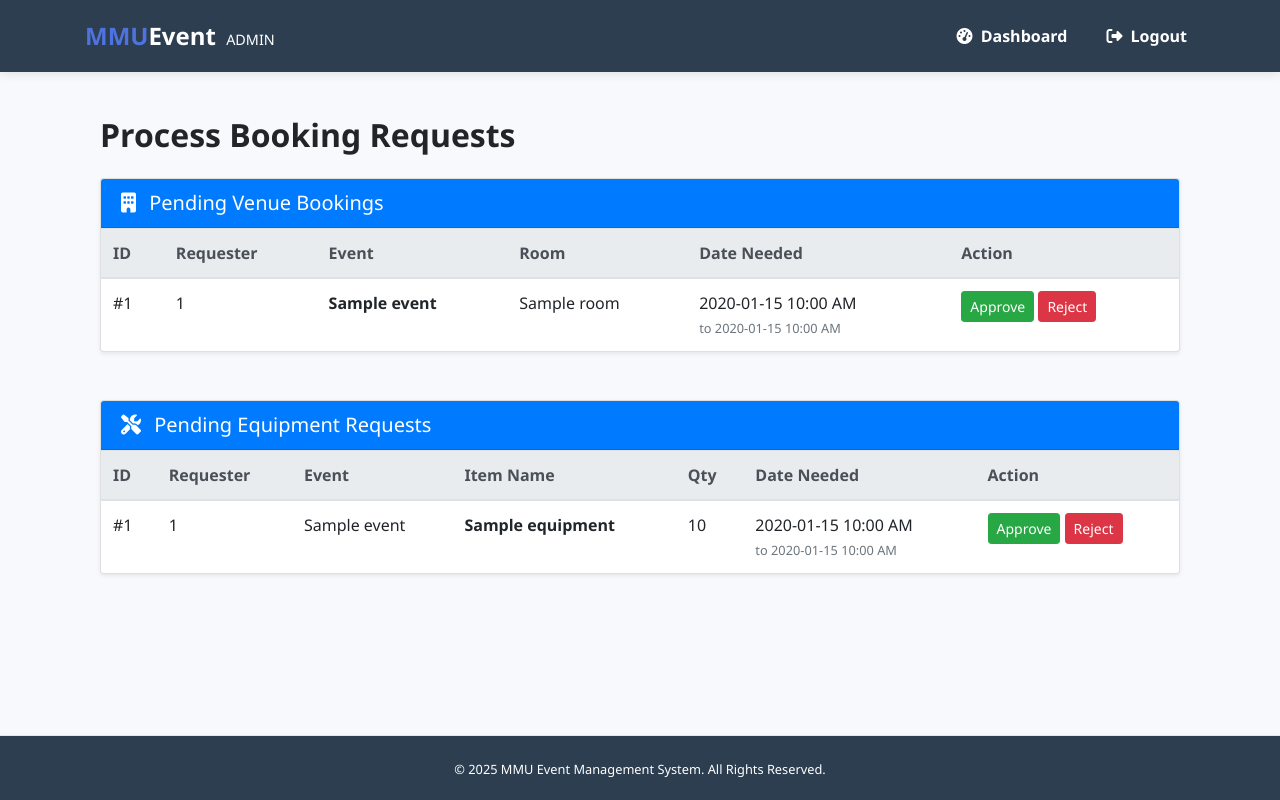
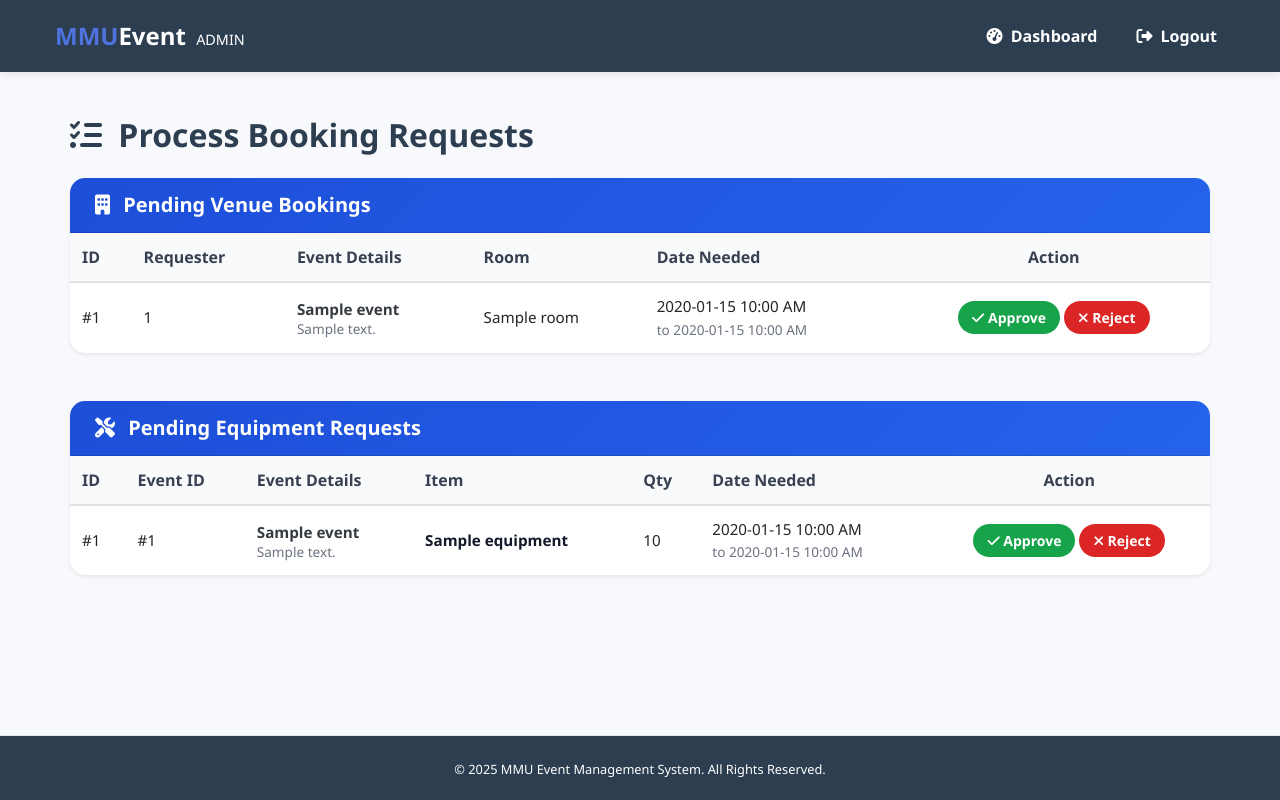
Before and after one commit to Kisryo/Campus-Event-Scheduling-And-Space-Management-System, a Python web app: template templates/admin/process_requests.html in a window 1280 px wide. Run offline with Jinja, Linux system fonts and the light colour scheme; the template is opened without the code that fills it: most values are stand-ins (such as "Sample title", 1, 10 or a date in 2020); some libraries are stand-ins or nearby versions.

Commit message:
Update process_requests.html

```diff
--- a/templates/admin/process_requests.html
+++ b/templates/admin/process_requests.html
@@ -2,9 +2,12 @@
 {% block title %}Process Requests | Admin{% endblock %}
 
 {% block content %}
+
 <div class="container mt-4">
 
-    <h2 class="font-weight-bold mb-4">Process Booking Requests</h2>
+    <h2 class="mb-4">
+        <i class="fas fa-tasks mr-2"></i> Process Booking Requests
+    </h2>
 
     {% with messages = get_flashed_messages(with_categories=true) %}
       {% if messages %}
@@ -15,39 +18,58 @@
     {% endwith %}
 
     <div class="card shadow-sm mb-5">
-        <div class="card-header bg-primary text-white">
-            <h5 class="mb-0"><i class="fas fa-building mr-2"></i> Pending Venue Bookings</h5>
+        <div class="card-header">
+            <h5><i class="fas fa-building mr-2"></i> Pending Venue Bookings</h5>
         </div>
+
         <div class="card-body p-0">
             {% if venue_requests|length == 0 %}
-                <div class="p-4 text-center text-muted">No pending venue requests.</div>
+                <div class="empty-state text-center">
+                    <i class="fas fa-check-circle fa-2x mb-2"></i><br>
+                    No pending venue requests.
+                </div>
             {% else %}
                 <div class="table-responsive">
-                    <table class="table table-hover mb-0">
-                        <thead class="thead-light">
+                    <table class="table table-hover">
+                        <thead>
                             <tr>
                                 <th>ID</th>
                                 <th>Requester</th>
-                                <th>Event</th>
+                                <th>Event Details</th>
                                 <th>Room</th>
                                 <th>Date Needed</th>
-                                <th>Action</th>
+                                <th class="text-center">Action</th>
                             </tr>
                         </thead>
                         <tbody>
                             {% for b in venue_requests %}
                             <tr>
                                 <td>#{{ b.booking_id }}</td>
-                                <td>{{ b.event.organizer_id }}</td>
-                                <td><span class="font-weight-bold">{{ b.event.title }}</span></td>
+                                <td>{{ b.req_organizer_id or b.req_lecturer_id }}</td> <td>
+                                    <div class="font-weight-bold text-dark">{{ b.event.title }}</div>
+                                    <small class="text-muted d-block" style="max-width: 250px; line-height: 1.2;">
+                                        {{ b.event.description | truncate(60) }}
+                                    </small>
+                                </td>
+
                                 <td>{{ b.room.room_name }}</td>
                                 <td>
-                                    {{ b.req_start_datetime.strftime('%Y-%m-%d %I:%M %p') }} <br>
-                                    <small class="text-muted">to {{ b.req_end_datetime.strftime('%Y-%m-%d %I:%M %p') }}</small>
+                                    {{ b.req_start_datetime.strftime('%Y-%m-%d %I:%M %p') }}<br>
+                                    <small class="text-muted">
+                                        to {{ b.req_end_datetime.strftime('%Y-%m-%d %I:%M %p') }}
+                                    </small>
                                 </td>
-                                <td>
-                                    <a href="{{ url_for('admin_view.booking_action', booking_id=b.booking_id, action='approve') }}" class="btn btn-success btn-sm" onclick="return confirm('Are you sure you want to approve?');">Approve</a>
-                                    <a href="{{ url_for('admin_view.booking_action', booking_id=b.booking_id, action='reject') }}" class="btn btn-danger btn-sm" onclick="return confirm('Are you sure you want to reject?');">Reject</a>
+                                <td class="text-center">
+                                    <a href="{{ url_for('admin_view.booking_action', booking_id=b.booking_id, action='approve') }}"
+                                       class="btn btn-success btn-sm"
+                                       onclick="return confirm('Approve this booking?');">
+                                       <i class="fas fa-check"></i> Approve
+                                    </a>
+                                    <a href="{{ url_for('admin_view.booking_action', booking_id=b.booking_id, action='reject') }}"
+                                       class="btn btn-danger btn-sm"
+                                       onclick="return confirm('Reject this booking?');">
+                                       <i class="fas fa-times"></i> Reject
+                                    </a>
                                 </td>
                             </tr>
                             {% endfor %}
@@ -59,40 +81,60 @@
     </div>
 
     <div class="card shadow-sm mb-5">
-        <div class="card-header bg-primary text-white">
-            <h5 class="mb-0"><i class="fas fa-tools mr-2"></i> Pending Equipment Requests</h5>
+        <div class="card-header">
+            <h5><i class="fas fa-tools mr-2"></i> Pending Equipment Requests</h5>
         </div>
+
         <div class="card-body p-0">
             {% if equipment_requests|length == 0 %}
-                <div class="p-4 text-center text-muted">No pending equipment requests.</div>
+                <div class="empty-state text-center">
+                    <i class="fas fa-check-circle fa-2x mb-2"></i><br>
+                    No pending equipment requests.
+                </div>
             {% else %}
                 <div class="table-responsive">
-                    <table class="table table-hover mb-0">
-                        <thead class="thead-light">
+                    <table class="table table-hover">
+                        <thead>
                             <tr>
                                 <th>ID</th>
-                                <th>Requester</th>
-                                <th>Event</th>
-                                <th>Item Name</th>
+                                <th>Event ID</th>
+                                <th>Event Details</th>
+                                <th>Item</th>
                                 <th>Qty</th>
                                 <th>Date Needed</th>
-                                <th>Action</th>
+                                <th class="text-center">Action</th>
                             </tr>
                         </thead>
                         <tbody>
                             {% for r in equipment_requests %}
                             <tr>
                                 <td>#{{ r.request_id }}</td>
-                                <td>{{ r.event.organizer_id }}</td>
-                                <td>{{ r.event.title }}</td>
+                                <td>#{{ r.event_id }}</td> <td>
+                                    <div class="font-weight-bold text-dark">{{ r.event.title }}</div>
+                                    <small class="text-muted d-block" style="max-width: 250px; line-height: 1.2;">
+                                        {{ r.event.description | truncate(60) }}
+                                    </small>
+                                </td>
+
                                 <td class="font-weight-bold">{{ r.equipment.item_name }}</td>
                                 <td>{{ r.quantity }}</td>
-                                <td>{{ r.event.start_datetime.strftime('%Y-%m-%d %I:%M %p') }}<br>
-                                <small class="text-muted">to {{ r.event.end_datetime.strftime('%Y-%m-%d %I:%M %p') }}</small>
+                                <td>
+                                    {{ r.event.start_datetime.strftime('%Y-%m-%d %I:%M %p') }}<br>
+                                    <small class="text-muted">
+                                        to {{ r.event.end_datetime.strftime('%Y-%m-%d %I:%M %p') }}
+                                    </small>
                                 </td>
-                                <td>
-                                    <a href="{{ url_for('admin_view.equipment_action', req_id=r.request_id, action='approve') }}" class="btn btn-success btn-sm" onclick="return confirm('Are you sure you want to approve?');">Approve</a>
-                                    <a href="{{ url_for('admin_view.equipment_action', req_id=r.request_id, action='reject') }}" class="btn btn-danger btn-sm" onclick="return confirm('Are you sure you want to reject?');">Reject</a>
+                                <td class="text-center">
+                                    <a href="{{ url_for('admin_view.equipment_action', req_id=r.request_id, action='approve') }}"
+                                       class="btn btn-success btn-sm"
+                                       onclick="return confirm('Approve this request?');">
+                                       <i class="fas fa-check"></i> Approve
+                                    </a>
+                                    <a href="{{ url_for('admin_view.equipment_action', req_id=r.request_id, action='reject') }}"
+                                       class="btn btn-danger btn-sm"
+                                       onclick="return confirm('Reject this request?');">
+                                       <i class="fas fa-times"></i> Reject
+                                    </a>
                                 </td>
                             </tr>
                             {% endfor %}
@@ -104,4 +146,122 @@
     </div>
 
 </div>
+
+<style>
+/* =============================
+   GENERAL LAYOUT
+============================= */
+.container {
+    max-width: 1200px;
+}
+
+h2 {
+    font-weight: 700;
+    color: #2c3e50;
+}
+
+/* =============================
+   ALERTS
+============================= */
+.alert {
+    border-radius: 10px;
+    font-size: 0.95rem;
+}
+
+/* =============================
+   CARD DESIGN
+============================= */
+.card {
+    border-radius: 15px;
+    border: none;
+    overflow: hidden;
+}
+
+.card-header {
+    background: linear-gradient(135deg, #1d4ed8, #2563eb);
+    color: white;
+    padding: 15px 25px;
+}
+
+.card-header h5 {
+    margin: 0;
+    font-weight: 600;
+}
+
+/* =============================
+   TABLE STYLING
+============================= */
+.table {
+    margin-bottom: 0;
+}
+
+.table thead th {
+    border-top: none;
+    font-weight: 600;
+    color: #374151;
+    background-color: #f8fafc;
+}
+
+.table tbody tr {
+    transition: all 0.2s ease;
+}
+
+.table tbody tr:hover {
+    background-color: #f1f5f9;
+}
+
+.table td {
+    vertical-align: middle;
+    font-size: 0.95rem;
+}
+
+/* =============================
+   BUTTONS
+============================= */
+.btn-sm {
+    padding: 6px 14px;
+    border-radius: 20px;
+    font-weight: 600;
+}
+
+.btn-success {
+    background-color: #16a34a;
+    border: none;
+}
+
+.btn-danger {
+    background-color: #dc2626;
+    border: none;
+}
+
+.btn-success:hover {
+    background-color: #15803d;
+}
+
+.btn-danger:hover {
+    background-color: #b91c1c;
+}
+
+/* =============================
+   EMPTY STATE
+============================= */
+.empty-state {
+    padding: 40px;
+    font-size: 1rem;
+    color: #6b7280;
+}
+
+/* =============================
+   BADGES & TEXT
+============================= */
+.text-muted {
+    font-size: 0.85rem;
+    color: #6b7280 !important;
+}
+
+.font-weight-bold {
+    color: #111827;
+}
+</style>
+
 {% endblock %}
```
